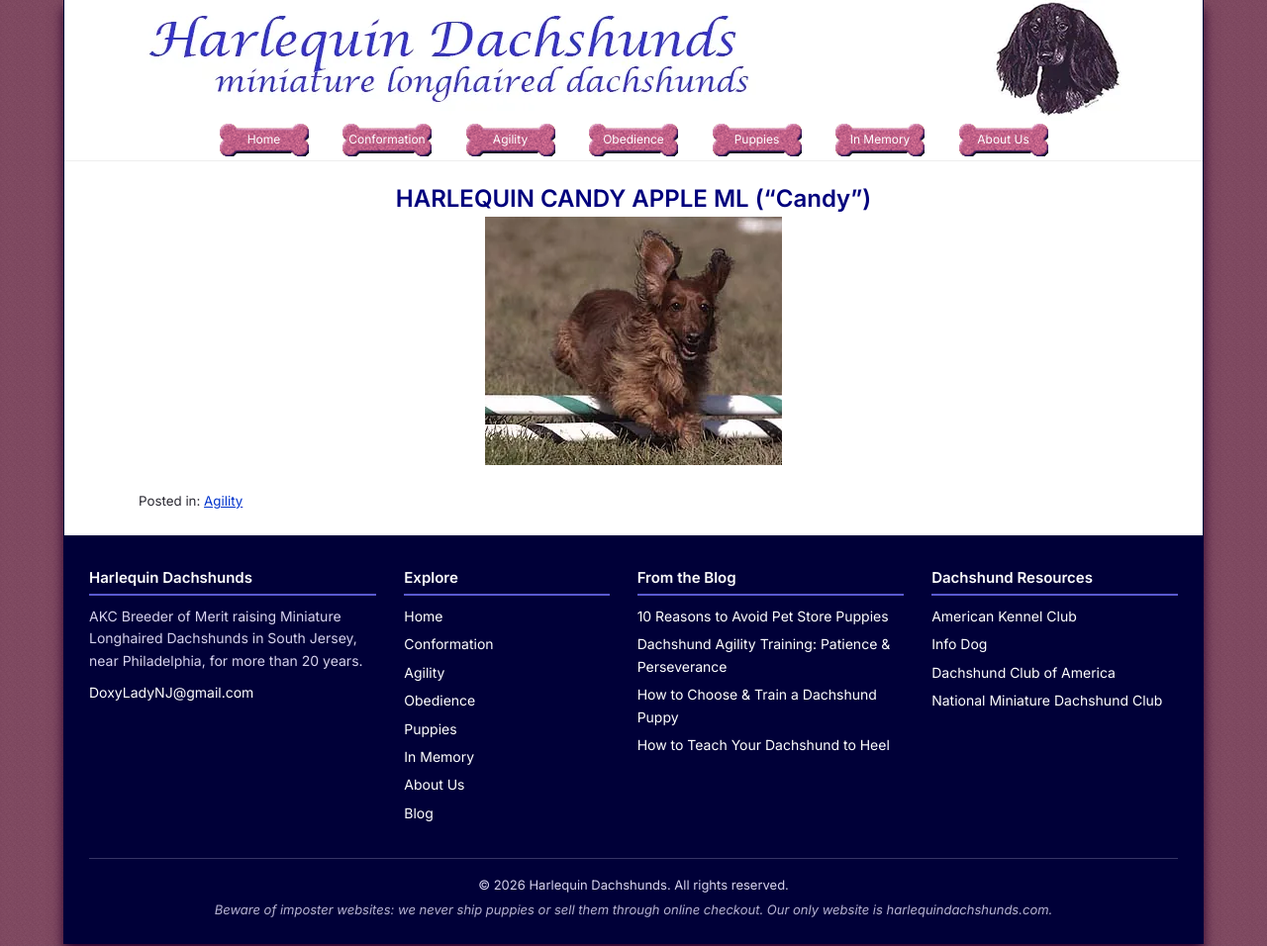
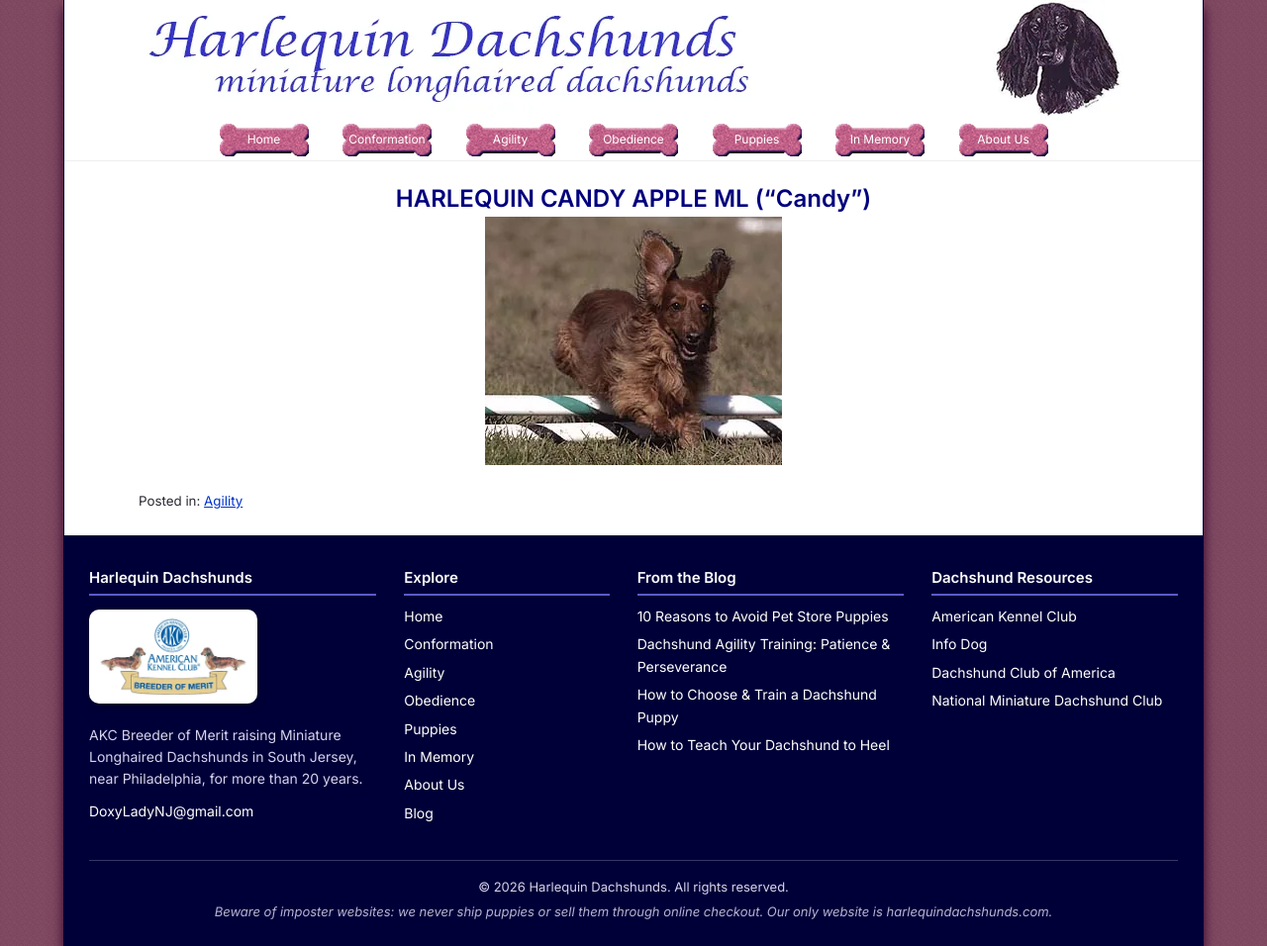
Before and after one commit to louisliberty/harlequin-dachshunds, a Jekyll site: the page built from _posts/2014-09-08-harlequin-candy-apple.html, in a window 1280 px wide. Shown: the whole page at 99% size. Built offline with Jekyll 4.4.1, drawn with Linux system fonts in a browser that asks for light colours.

Commit message:
Move AKC Breeder of Merit badge from home page to footer
Co-Authored-By: Claude Opus 5.5 <noreply@anthropic.com>
Claude-Session: https://claude.ai/code/session_01TAfJqWrpFTn7GBn9jW8hNF

```diff
--- a/_includes/footer.html
+++ b/_includes/footer.html
@@ -2,6 +2,7 @@
 		<div class="footer-columns">
 			<section class="footer-col footer-about">
 				<h2 class="footer-heading">{{ site.title }}</h2>
+				<div class="footer-badge"><img src="/assets/images/site/breeder-merit-badge.webp" alt="American Kennel Club Breeder of Merit" width="150" height="79" loading="lazy" decoding="async"></div>
 				<p>AKC Breeder of Merit raising Miniature Longhaired Dachshunds in South Jersey, near Philadelphia, for more than 20 years.</p>
 				<p><a href="mailto:{{ site.email }}">{{ site.email }}</a></p>
 			</section>
--- a/assets/css/site.css
+++ b/assets/css/site.css
@@ -228,3 +228,7 @@ body, button, input, select, textarea { font-family: Inter, system-ui, -apple-sy
 .home .entry-content p.as-heading { margin-top: 28px; margin-bottom: 28px; }
 .home .entry-content picture:has(img.alignleft) { display: block; margin: 32px 0; }
 .home .entry-content picture img.alignleft { float: none; display: block; margin: 0; }
+
+/* Footer: AKC Breeder of Merit badge on a white card */
+footer#colophon .footer-badge { display: inline-block; background: #fff; border-radius: 10px; padding: 8px 10px; margin: 4px 0 14px; box-shadow: 0 2px 8px rgba(0,0,0,.25); line-height: 0; }
+footer#colophon .footer-badge img { display: block; width: 150px; height: auto; }
--- a/index.html
+++ b/index.html
@@ -21,7 +21,6 @@ description: "Breeder of top-ranked Miniature Longhaired Dachshunds in AKC confo
 <h3><picture><source type="image/webp" srcset="/assets/img-sizes/puppies/litter-336.webp 336w" sizes="(max-width: 600px) 92vw, min(370px, 92vw, 1000px)"><img loading="lazy" decoding="async" alt="Litter" class="alignnone wp-image-639" height="308" src="/assets/images/puppies/litter.png" width="370"/></picture> <picture><source type="image/webp" srcset="/assets/img-sizes/dogs/jazz/jazz-336.webp 336w" sizes="(max-width: 600px) 92vw, min(395px, 92vw, 1000px)"><img loading="lazy" decoding="async" alt="Jazz" class="alignnone wp-image-638" height="329" src="/assets/images/dogs/jazz/jazz.png" width="395"/></picture></h3>
 <h2 class="legacy-heading">About Harlequin Dachshunds</h2>
 <p class="as-heading">We have been breeding beautiful, healthy AKC miniature longhaired dachshunds, exclusively, for over 20 years. We strive to produce the best quality doxies in conformation, intelligence, and temperament. Our dogs are outgoing and eager to please, as they have been socialized in a home environment from the earliest days of their lives. Visit the following pages to see for yourself how our dogs have excelled not only in AKC Conformation events, but in performance competitions including Agility and Obedience, as well.</p>
-<p><picture><source type="image/webp" srcset="/assets/img-sizes/site/breeder-merit-dachshunds-480.webp 480w, /assets/img-sizes/site/breeder-merit-dachshunds-525.webp 525w" sizes="(max-width: 600px) 92vw, min(525px, 92vw, 1000px)"><img loading="lazy" decoding="async" alt="breeder of merit - American Kennel Club" class="size-full wp-image-78 aligncenter" height="282" src="/assets/images/site/breeder-merit-dachshunds.jpg" width="525"/></picture></p>
 <div class="imgcontainer">
 <div><picture><source type="image/webp" srcset="/assets/img-sizes/dogs/toby/toby-280.webp 280w" sizes="(max-width: 600px) 92vw, min(210px, 92vw, 1000px)"><img loading="lazy" decoding="async" alt="Toby" class="alignnone wp-image-640" height="251" src="/assets/images/dogs/toby/toby.png" width="210"/></picture> <picture><source type="image/webp" srcset="/assets/img-sizes/dogs/harley/harleytherapy-280.webp 280w" sizes="(max-width: 600px) 92vw, min(210px, 92vw, 1000px)"><img loading="lazy" decoding="async" alt="HarleyTherapy" class="alignnone wp-image-637" height="252" src="/assets/images/dogs/harley/harleytherapy.png" width="210"/></picture></div>
 </div>
```
Also changed, not shown: assets/images/site/breeder-merit-badge.webp (added).
